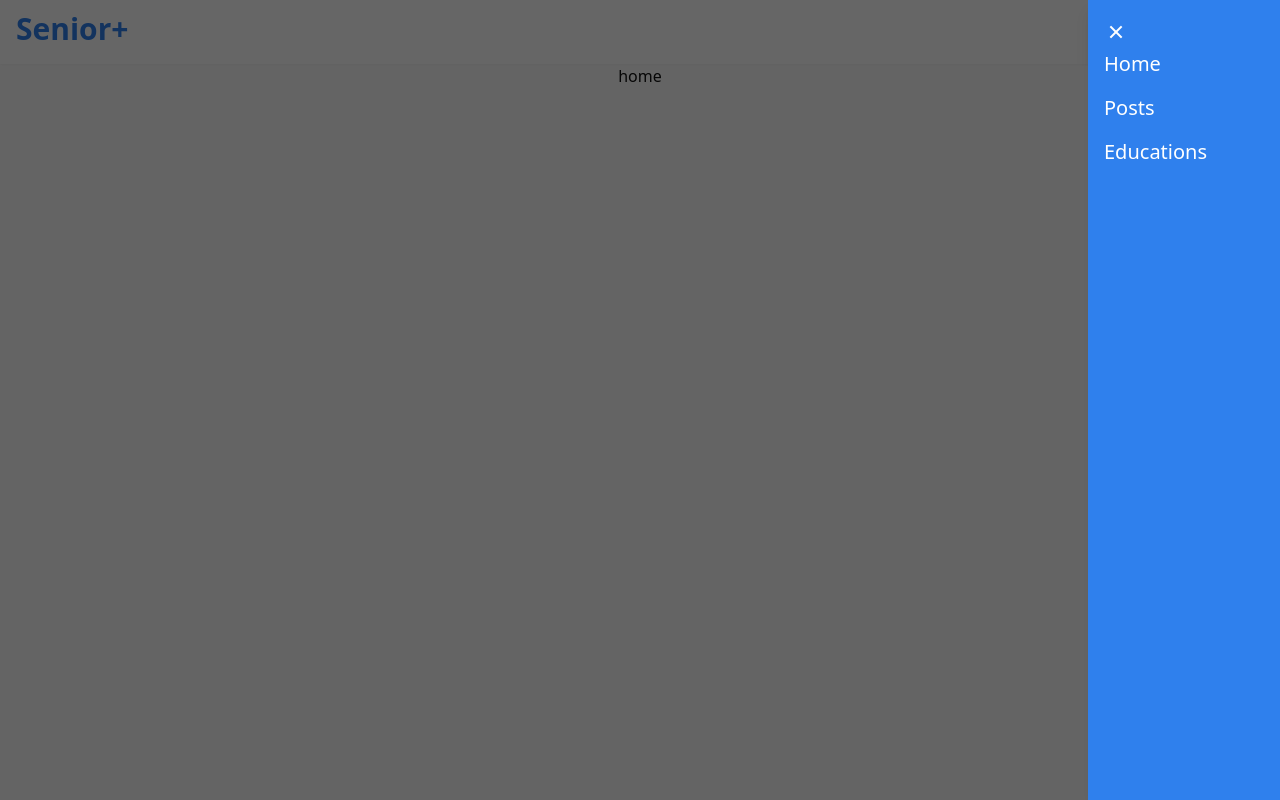
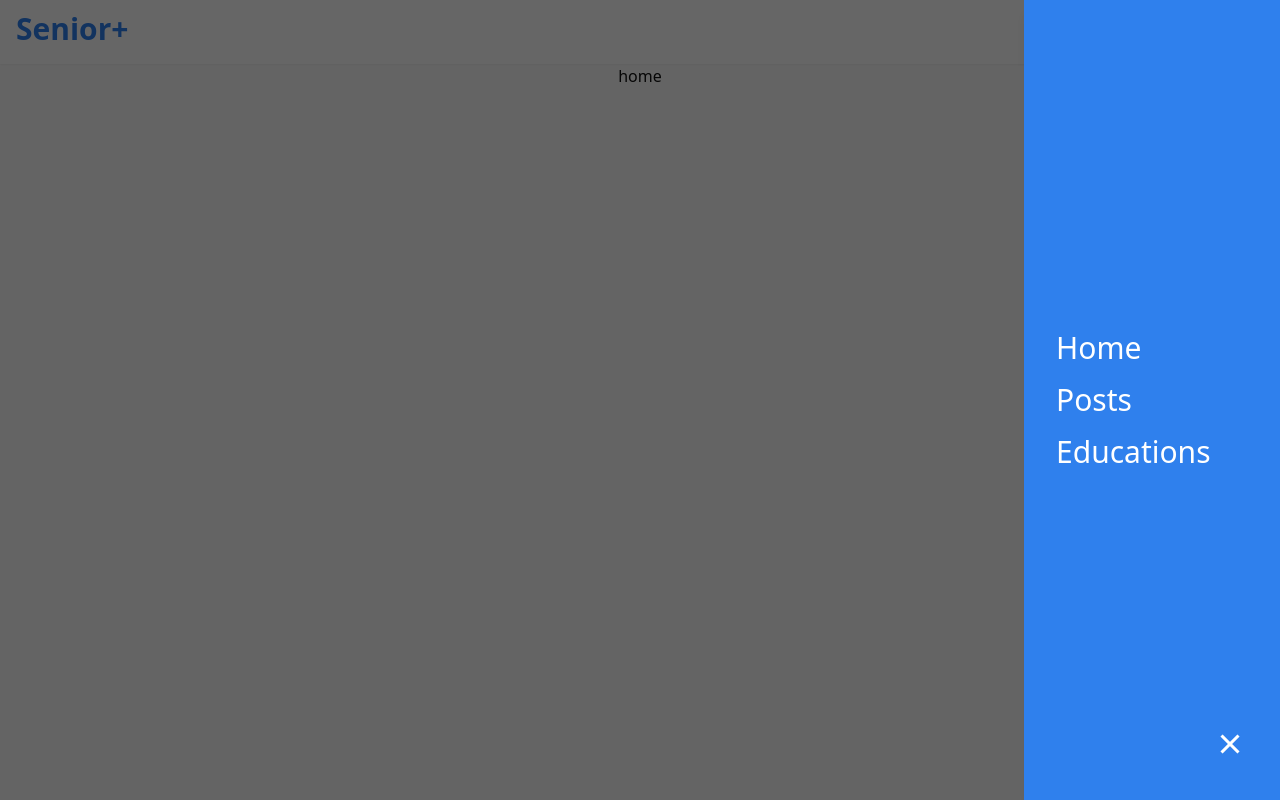
Before and after one commit to kimyoo04/seoul-competition, a Next.js app in the folder next/: page / in a window 1280 px wide. Both pictures are taken after a click on the button 1252 px from the left and 32 px from the top of the page. Built offline with nearby package versions, Linux system fonts and the light colour scheme; no server answers; a web font is replaced by a local one.

Commit message:
css: NavLinks 사이드바 중앙 고정 및 버튼, 폰트 크기 변경

```diff
--- a/next/src/layouts/Header/Sidebar/NavLink.tsx
+++ b/next/src/layouts/Header/Sidebar/NavLink.tsx
@@ -16,7 +16,7 @@ export default function NavLink({
   return (
     <motion.div variants={fadeIn("left", "easeInOut", delay, 0.4)}>
       <Link href={link} className="group">
-        <span className={`text-xl text-font_white transition-all duration-500`}>{name}</span>
+        <span className={`text-3xl text-font_white transition-all duration-500`}>{name}</span>
       </Link>
     </motion.div>
   );
--- a/next/src/layouts/Header/Sidebar/NavLinks.tsx
+++ b/next/src/layouts/Header/Sidebar/NavLinks.tsx
@@ -13,7 +13,7 @@ export default function NavLinks() {
       initial="hidden"
       whileInView="show"
       viewport={{ once: false, amount: 0.25 }}
-      className={`w-48 gap-4 col-start sm:mt-auto`}
+      className={`w-48 gap-4 col-start h-full my-auto`}
     >
       <div onClick={() => dispatch(sidebarActions.toggleSidebar())}>
         <NavLink linkpath={""} name={"Home"} delay={0.1} />
@@ -26,4 +26,6 @@ export default function NavLinks() {
       </div>
     </motion.nav>
   );
+
+
 }
--- a/next/src/layouts/Header/Sidebar/index.tsx
+++ b/next/src/layouts/Header/Sidebar/index.tsx
@@ -3,6 +3,7 @@ import NavLinks from "./NavLinks";
 import { useAppDispatch, useAppSelector } from "@toolkit/hook";
 import { sidebarActions } from "@features/sidebar/sidebarSlice";
 import Portal from "./Portal";
+import ButtonWrapper from "@components/Animation/ButtonWrapper";
 
 const SideBar = () => {
   const dispatch = useAppDispatch();
@@ -27,15 +28,18 @@ const SideBar = () => {
           animate={{ x: 0 }}
           exit={{ x: 300 }}
           transition={{ duration: 0.2 }}
-          className="fixed right-0 z-40 w-48 h-screen max-w-md p-4 shadow-lg bg-main_color"
+          className="relative right-0 z-40 w-64 h-screen max-w-md p-8 shadow-lg bg-main_color"
         >
+          {/* 네비게이션 링크 */}
+          <NavLinks />
+
           {/* 닫기 버튼 */}
-          <button onClick={() => dispatch(sidebarActions.toggleSidebar())}>
-            <i className="text-2xl text-font_white ri-close-line" />
+          <button
+            className="absolute bottom-0 right-0 p-8"
+            onClick={() => dispatch(sidebarActions.toggleSidebar())}
+          >
+            <i className="text-4xl text-font_white ri-close-line" />
           </button>
-
-          {/* Modal의 Children = NavLinks */}
-          <NavLinks />
         </motion.div>
       )}
     </AnimatePresence>
```
